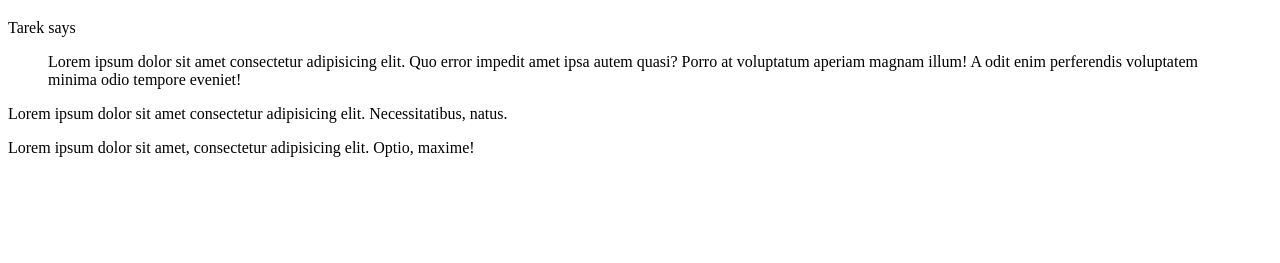
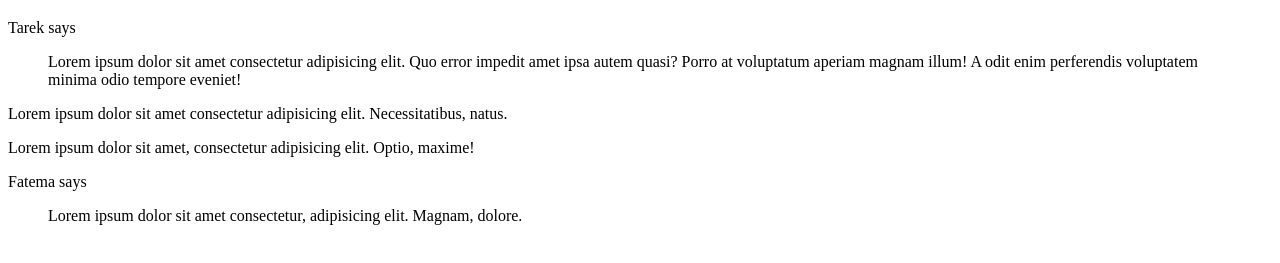
Before and after one commit to hafizur20609/tarek-website, a plain HTML site: page index.htm in a window 1280 px wide. Shown: the part 61-324 px from the top of the page. Drawn offline with Linux system fonts and the light colour scheme.

Commit message:
blockquote tag added

```diff
--- a/index.htm
+++ b/index.htm
@@ -10,5 +10,6 @@
        Tarek says <blockquote>Lorem ipsum dolor sit amet consectetur adipisicing elit. Quo error impedit amet ipsa autem quasi? Porro at voluptatum aperiam magnam illum! A odit enim perferendis voluptatem minima odio tempore eveniet!</blockquote>
        <p>Lorem ipsum dolor sit amet consectetur adipisicing elit. Necessitatibus, natus.</p>
        <p>Lorem ipsum dolor sit amet, consectetur adipisicing elit. Optio, maxime!</p>
+       Fatema says <blockquote>Lorem ipsum dolor sit amet consectetur, adipisicing elit. Magnam, dolore.</blockquote>
 </body>
 </html>
```
